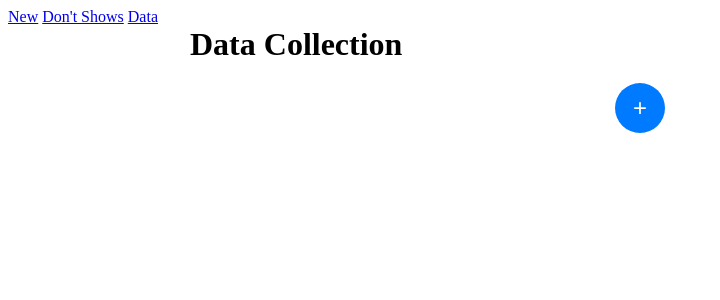
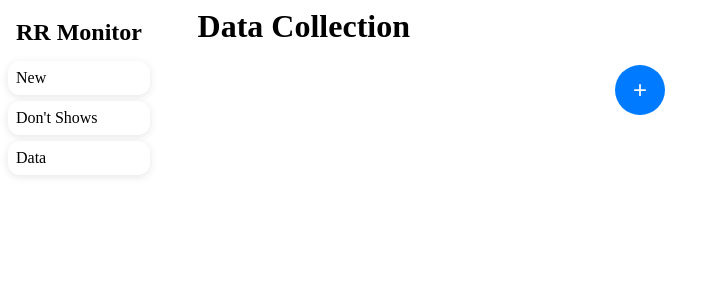
Before and after one commit to LokiLin14/royal-road-monitor, a Flask app: page /watched_urls in a window 1280 px wide. Shown: the top 300 px of the page, without its empty margins (0-720 px from the left). Run offline with Flask 3, Linux system fonts and the light colour scheme; data that the repository does not hold is empty.

Commit message:
Feature: navbar / other styling

```diff
--- a/src/royal_road_monitor/static/default.css
+++ b/src/royal_road_monitor/static/default.css
@@ -1,6 +1,36 @@
+.navbar {
+    position: fixed;
+    z-index: 1000;
+    float: left;
+
+    display: flex;
+    flex-direction: column;
+
+    p {
+        margin: 0.2rem 0;
+        padding: 0.5rem 0.5rem;
+        font-size: 1.5rem;
+        font-weight: bold;
+    }
+
+    a {
+        color: inherit;
+        text-decoration: none;
+        margin: 0.2rem 0;
+        padding: 0.5rem 0.5rem;
+        border-radius: 12px;
+        background: white;
+        box-shadow: 0 2px 8px rgba(0, 0, 0, 0.1);
+    }
+
+    a:hover {
+        color: #3498db;
+    }
+}
+
 .content-heading {
     margin: 0 auto 20px auto;
-    max-width: 900px;
+    max-width: 70%;
     display: flex;
     flex-direction: row;
     justify-content: space-between;
@@ -15,7 +45,7 @@
     display: flex;
     flex-direction: column;
     align-items: center;
-    max-width: 900px;
+    max-width: 70%;
     margin: 0 auto 20px auto;
 }
 
@@ -27,7 +57,7 @@
     margin-bottom: 2rem;
     border-radius: 12px;
     box-shadow: 0 2px 8px rgba(0, 0, 0, 0.1);
-    max-width: 900px;
+    max-width: 100%;
     background: white;
     border: 1px solid #e1e8ed;
 
--- a/src/royal_road_monitor/templates/base.html
+++ b/src/royal_road_monitor/templates/base.html
@@ -11,6 +11,7 @@
 </head>
 <body>
     <div class="navbar">
+        <p class="site-title">RR Monitor</p>
         <a href="{{ url_for('new') }}">New</a>
         <a href="{{ url_for('dont_shows') }}">Don't Shows</a>
         <a href="{{ url_for('watched_urls') }}">Data</a>
```
